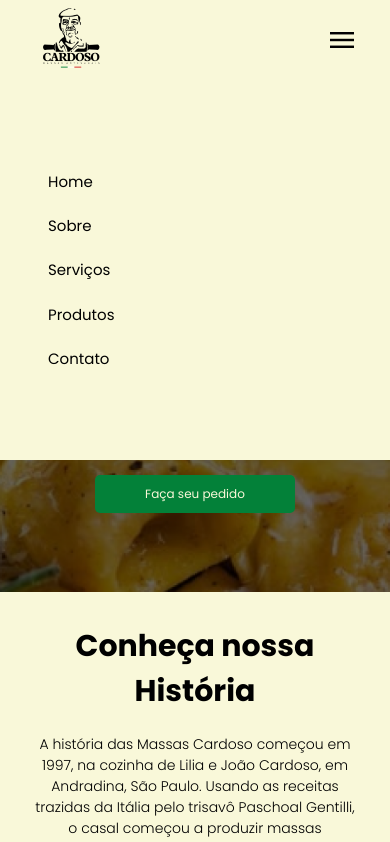
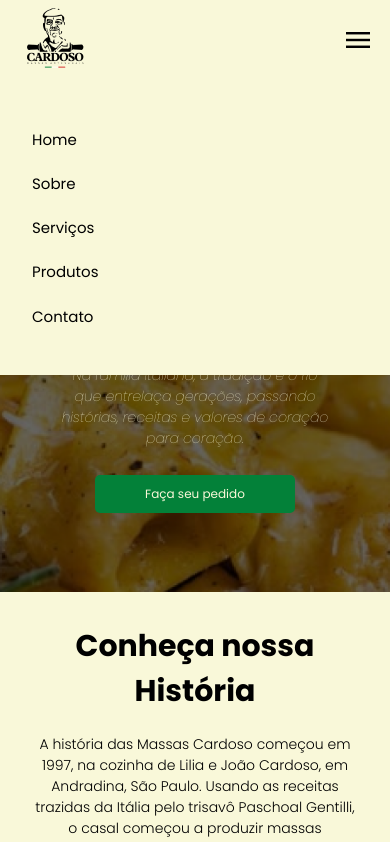
Before and after one commit to pedroLima019/MassasCardoso, a plain HTML site: page index.html in a window 390 px wide. Both pictures are taken after a click on the element "menu". Shown: the top 842 px of the page. Drawn offline with nearby package versions, Linux system fonts and the light colour scheme.

Commit message:
adjust links menu mobile

```diff
--- a/CSS/responsive.css
+++ b/CSS/responsive.css
@@ -298,6 +298,20 @@
   }
 }
 
+@media (max-width: 390px) {
+  header {
+    padding: 1rem;
+  }
+
+  .menu-container {
+    padding: 1rem;
+  }
+
+  .menu-container.active {
+    height: 35vh;
+  }
+}
+
 @media (max-width: 320px) {
   .menu-container.active {
     height: 40vh;
```
